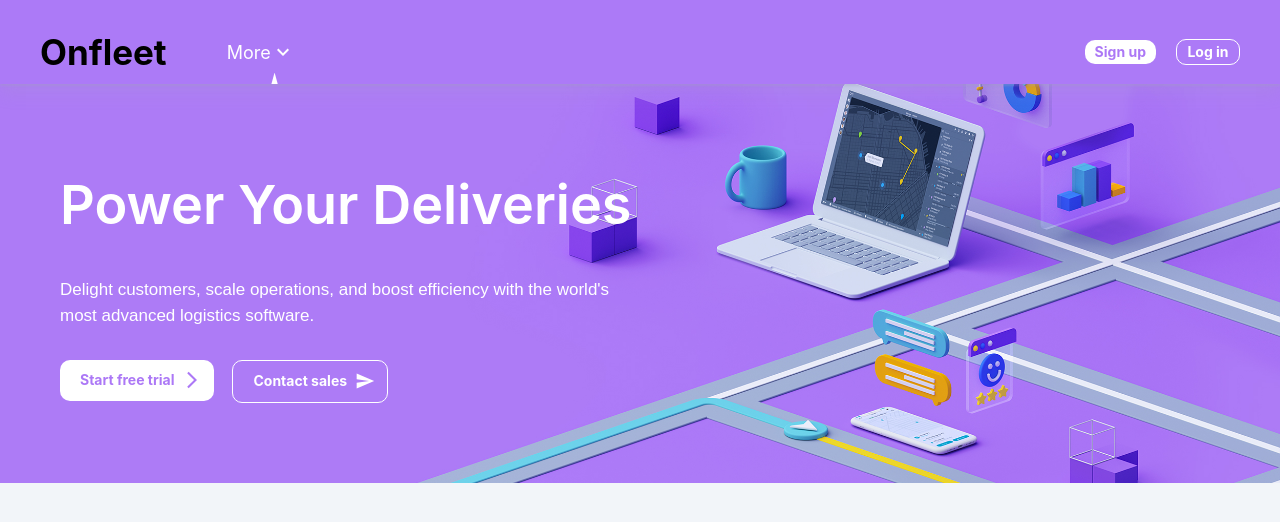
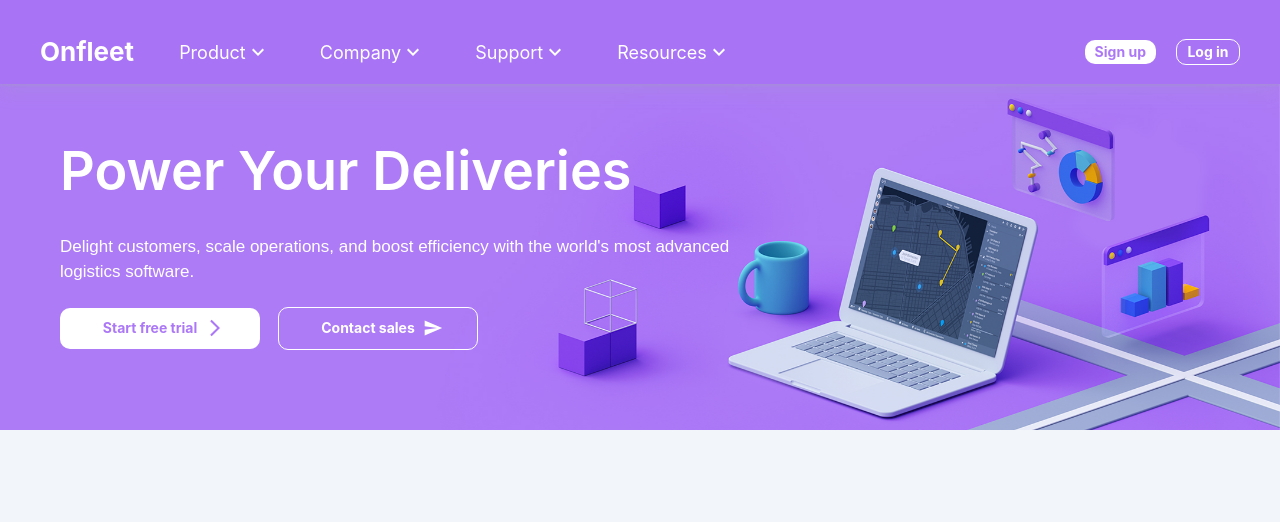
Before and after one commit to bornasacoder/techpyro-app, a React (Create React App) app: page / in a window 1280 px wide. Shown: the top 522 px of the page. Built offline with nearby package versions, Linux system fonts and the light colour scheme; a web font is replaced by a local one.

Commit message:
Initial commit

```diff
--- a/src/components/middlecontent/MiddleContent.jsx
+++ b/src/components/middlecontent/MiddleContent.jsx
@@ -8,19 +8,19 @@
 const StyleToolbar = styled(Box)(({ theme }) => ({
   padding: "80px 60px",
   background: `url(${"/images/category/middle.jpg"})
-  center/cover no-repeat`,
+  center/cover no-repeat fixed`,
+  // position:"relative",
+
+  zIndex:"0",
 
 }));
 export default function MiddleContent() {
   return (
     <StyleToolbar>
-      <Box sx={{ display: "flex", flexDirection: "column", width: "50%" }}>
-        <Box paddingBottom="32px">
-          <Typography variant="span" sx={{ fontWeight: 600, fontSize: "54px",color:"#fff"}}>
+      <Box sx={{ display: "flex", flexDirection: "column",gap:2.5, width:{md:"60%",sm:"100%",xs:"100%"} ,alignItems:{md:"start",sm:"flex-start",xs:"flex-start"}}}>
+          <Typography variant="span" sx={{ fontWeight: 600,marginTop:"50px", fontSize:{md:'54px',sm:"48px",xs:"30px"},color:"#fff",justifyContent:{sm:"center",xs:"center"}}}>
             Power Your Deliveries
           </Typography>
-        </Box>
-        <Box paddingBottom="32px">
           <Typography
             variant="p"
             sx={{
@@ -34,23 +34,25 @@
             Delight customers, scale operations, and boost efficiency with the
             world's most advanced logistics software.
           </Typography>
-        </Box>
-        <Box sx={{ display: "flex", gap: 2, position: "relative" }}>
-          <Box>
+
+        <Box sx={{ display: "flex",justifyContent:"flex-start",alignItems:"center", gap: 2, position: "relative",flexDirection:{xs:'column',md:"row",sm:"row"},paddingLeft:{xs:"0px"} }}>
+
             <Button
               variant="contained"
               endIcon={<ArrowForwardIosOutlined />}
               sx={{
                 color: "#AC78F6",
                 bgcolor: "white",
+                fontSize:{md:"14px",sm:"14px",xs:"10px"},
+                width:{md:"200px",sm:"180px",xs:"130px"},
 
               }}
             >
               Start free trial
             </Button>
             {/* <ArrowForwardIosOutlined sx={{position:'absolute'}}/> */}
-          </Box>
-          <Box>
+
+
             <Button
               variant="contained"
               endIcon={<Send />}
@@ -58,11 +60,12 @@
                 color: "#fff",
                 bgcolor: "transparent",
                 border: "1px solid white",
+                fontSize:{md:"14px",sm:"14px",xs:"10px"},
+                width:{md:"200px",sm:"180px",xs:"130px"}
               }}
             >
               Contact sales
             </Button>
-          </Box>
         </Box>
       </Box>
 
--- a/src/components/navbar/Navbar.jsx
+++ b/src/components/navbar/Navbar.jsx
@@ -30,7 +30,7 @@
   ExpandMore,
   ExpandLess,
 } from "@mui/icons-material";
-import MenuButtons from "./menuButtons/MenuButtons";
+// import MenuButtons from "./menuButtons/MenuButtons";
 import MainCarousel from "components/carousel/MainCarousel";
 
 const StyleToolbar = styled(Toolbar)(({ theme }) => ({
@@ -39,8 +39,8 @@
   alignItems:"center",
   // position: "relative",
   overflow: "hidden",
-  position: "sticky",
-  backgroundColor: "#AC7AF7",
+  position: "relative",
+  backgroundColor: "transparent",
   color: "#fff",
 
   [theme.breakpoints.down("sm")]: {
@@ -48,20 +48,27 @@
     top: "-21px",
   },
 }));
+const MenuButtons = styled(IconButton)(({theme})=>({
+  display:'none',
+  color:theme.colors.alpha.white[100],
+  [theme.breakpoints.down('md')]:{
+    display:'block',
+    left:'12px'
+  },
+}));
+// const Cart = styled(Box)`
+//   flex: 1;
+// `;
 
-const Cart = styled(Box)`
-  flex: 1;
-`;
-
-const CartButton = styled(Box)`
-  display: flex;
-  align-items: center;
-  justify-content: flex-end;
-`;
+// const CartButton = styled(Box)`
+//   display: flex;
+//   align-items: center;
+//   justify-content: flex-end;
+// `;
 const NavLeft = styled(Box)(({ theme }) => ({
-  flex: 2,
   gap: "60px",
   display: "flex",
+  // border:"2px solid black",
   justifyContent: "flex-start",
   alignItems: "center",
   marginLeft: "40px",
@@ -72,8 +79,9 @@
 }));
 const NavRight = styled(Box)(({ theme }) => ({
   display: "flex",
-  flex: 3,
+
   gap: "20px",
+  // border:"2px solid black",
   alignItems: "center",
   marginRight: "40px",
   marginTop: "20px",
@@ -83,21 +91,19 @@
     gap: "15px",
   },
 }));
-const MenuButton = styled(IconButton)(({ theme }) => ({
-  display: "none",
-  color: "#fff",
-  [theme.breakpoints.down("md")]: {
-    display: "block",
-    right: "12px",
-  },
-}));
+
 
 const NavBar = styled(AppBar)(({ theme }) => ({
-  background: theme.header.background,
+  // background: theme.header.background,
+  background:"#A873F5",
   color: theme.colors.alpha.black[100],
   // height: "450px",
-  position: "sticky",
-  width: "100%",
+  display: "flex",
+  justifyContent: "space-between",
+  flexDirection:"row",
+  alignItems:"center",
+
+  // width: "100%",
   color: "#fff",
   zIndex:2
   // position: "static",
@@ -107,10 +113,10 @@
 }));
 
 export default function Navbar() {
-  // const [open, setOpen] = useState(false);
-  // const handleOpen = () => {
-  //   setOpen(true);
-  // };
+  const [open, setOpen] = useState(false);
+  const handleOpen = () => {
+    setOpen(true);
+  };
 
   const handleClose = () => {
     setOpen(false);
@@ -119,27 +125,25 @@
   const updatevalue = (e, vel) => {
     setLocation(e.target.value);
   };
-  const [open, setOpen] = React.useState(true);
+  // const [open, setOpen] = React.useState(true);
 
-  const handleClick = () => {
-    setOpen(!open);
-  };
+  // const handleClick = () => {
+  //   setOpen(!open);
+  // };
   return (
     <NavBar>
-      <StyleToolbar>
+      {/* <StyleToolbar> */}
         <NavLeft>
-          {/* <MenuButton/> */}
-          <Box gap={2}>
-          <Typography variant="h1" color="#000">
+
+          <Box gap={5} sx={{display:"flex", justifyContent:"center", alignItems:"center"}} >
+          <Typography variant="h1" fontSize="26px">
             Onfleet
           </Typography>
-          </Box>
-          <Box>
           <NavButton/>
           </Box>
-           {/* <Drawer open={open} onClose={handleClose} sx={{ position: "absolute", }}>
+           <Drawer open={open} onClose={handleClose} sx={{ position: "absolute", }}>
           <MenuButtons sx={{marginTop:{sm:"20px",sx:"20px"}}} />
-        </Drawer> */}
+        </Drawer>
 
           {/* <List
       sx={{ width: '100%', maxWidth: 100,color:"#000", marginTop:'20px'}}
@@ -164,12 +168,13 @@
           </Box> */}
           {/* <NavButton /> */}
         </NavLeft>
-        <Box display="flex">
+
           <NavRight>
+
             <Button
               variant="contained"
               sx={{ color: "#AC78F6", bgcolor: "white",
-              padding: "0px 10px", }}
+              padding: "0px 10px",display:{xs:"none",md:"block",sm:"block"} }}
             >
               Sign up
             </Button>
@@ -180,14 +185,17 @@
                 bgcolor: "transparent",
                 border: "1px solid white",
 
-                padding: "0px 10px",
+                padding: "0px 10px",display:{xs:"none",md:"block",sm:"block"}
               }}
             >
               Log in
             </Button>
-          </NavRight>
-        </Box>
-      </StyleToolbar>
+            <MenuButtons onClick={handleOpen}>
+            <Menu/>
+            </MenuButtons>
+            </NavRight>
+
+      {/* </StyleToolbar> */}
     </NavBar>
   );
 }
--- a/src/components/navbar/navButton/NavButton.jsx
+++ b/src/components/navbar/navButton/NavButton.jsx
@@ -30,29 +30,29 @@
     position:'relative',
     justifyContent: 'space-between',
     alignItems: 'center',
-    // [theme.breakpoints.down('sm')]: {
-    //     display: 'none'
-    // },
+    [theme.breakpoints.down('sm')]: {
+        display: 'none'
+    },
     [theme.breakpoints.down('md')]: {
         display: 'none'
     }
 }));
 
-const LoginButton = styled(Button)(({theme}) => ({
-    background: '#fff',
-    border:"none",
-    // width: '100%',
-    textTransform: 'none',
-    [theme.breakpoints.down('sm')]: {
-      background: 'none',
-      color: '#fff',
-      left: '35px'
-  },
-    [theme.breakpoints.down('md')]: {
-      background: 'none',
-      color: '#fff',
-  }
-}));
+// const LoginButton = styled(Button)(({theme}) => ({
+//     background: '#fff',
+//     border:"none",
+//     // width: '100%',
+//     textTransform: 'none',
+//     [theme.breakpoints.down('sm')]: {
+//       background: 'none',
+//       color: '#fff',
+//       left: '35px'
+//   },
+//     [theme.breakpoints.down('md')]: {
+//       background: 'none',
+//       color: '#fff',
+//   }
+// }));
 
 export default function NavButton() {
 //   const [showLogin, setShowLogin] = useState("none");
@@ -109,40 +109,170 @@
       </Box> */}
 
       <MoreButton sx={{ cursor:'pointer',"&:hover .MuiBox-root": { display:'flex'}, "&:hover .MuiSvgIcon-root": { transform: 'rotate(180deg)'}}}>
-        <Typography sx={{fontSize:'18px'}}>More</Typography>
+        <Typography sx={{fontSize:'18px'}}>Product</Typography>
         <Badge>
           <ExpandMoreIcon />
         </Badge>
       <Box
           sx={{
-            display: 'flex!important',
-            flexDirection: "column!important",
-            // width: "15%",
-            left:'0!important',
-            right:'!important',
+            display: 'none',
+            flexDirection: "column",
             bgcolor: "background.paper",
-            position: "absolute!important",
+            position: "absolute",
             color: "red",
             margin: "250px 0 0 0px",
             zIndex:'1000!important'
           }}
         >
-        {/* <Typography sx={{fontSize:'18px'}}>More</Typography>
+          <Box
+            sx={{
+              width: "100%",
+              display:"flex",
+              flexDirection:"column",
+              height: "14px",
+              backgroundColor: "#FFFFFF",
+              clipPath: "polygon(50% 0, 46% 100%, 54% 100%)",
+              margin: "-13px 0 0 0",
+              zIndex:"210"
+            }}
+            >
+              </Box>
+          <List component="nav" aria-label="mailbox folders">
+            <ListItem button>
+              <ListItemText primary="Inbox" />
+            </ListItem>
+            <Divider />
+            <ListItem button divider>
+              <ListItemText primary="Drafts" />
+            </ListItem>
+            <ListItem button>
+              <ListItemText primary="Trash" />
+            </ListItem>
+            <Divider light />
+            <ListItem button>
+              <ListItemText primary="Spam" />
+            </ListItem>
+          </List>
+
+              </Box>
+      </MoreButton>
+      <MoreButton sx={{ cursor:'pointer',"&:hover .MuiBox-root": { display:'flex'}, "&:hover .MuiSvgIcon-root": { transform: 'rotate(180deg)'}}}>
+        <Typography sx={{fontSize:'18px'}}>Company</Typography>
         <Badge>
           <ExpandMoreIcon />
         </Badge>
-        <Typography sx={{fontSize:'18px'}}>More</Typography>
+      <Box
+          sx={{
+            display: 'none',
+            flexDirection: "column",
+            bgcolor: "background.paper",
+            position: "absolute",
+            color: "red",
+            margin: "250px 0 0 0px",
+            zIndex:'1000!important'
+          }}
+        >
+          <Box
+            sx={{
+              width: "100%",
+              display:"flex",
+              flexDirection:"column",
+              height: "14px",
+              backgroundColor: "#FFFFFF",
+              clipPath: "polygon(50% 0, 46% 100%, 54% 100%)",
+              margin: "-13px 0 0 0",
+              zIndex:"210"
+            }}
+            >
+              </Box>
+          <List component="nav" aria-label="mailbox folders">
+            <ListItem button>
+              <ListItemText primary="Inbox" />
+            </ListItem>
+            <Divider />
+            <ListItem button divider>
+              <ListItemText primary="Drafts" />
+            </ListItem>
+            <ListItem button>
+              <ListItemText primary="Trash" />
+            </ListItem>
+            <Divider light />
+            <ListItem button>
+              <ListItemText primary="Spam" />
+            </ListItem>
+          </List>
+
+              </Box>
+      </MoreButton>
+      <MoreButton sx={{ cursor:'pointer',"&:hover .MuiBox-root": { display:'flex'}, "&:hover .MuiSvgIcon-root": { transform: 'rotate(180deg)'}}}>
+        <Typography sx={{fontSize:'18px'}}>Support</Typography>
         <Badge>
           <ExpandMoreIcon />
         </Badge>
-        <Typography sx={{fontSize:'18px'}}>More</Typography>
-      <Badge>
-          <ExpandMoreIcon />
-        </Badge> */}
-
+      <Box
+          sx={{
+            display: 'none',
+            flexDirection: "column",
+            bgcolor: "background.paper",
+            position: "absolute",
+            color: "red",
+            margin: "250px 0 0 0px",
+            zIndex:'1000!important'
+          }}
+        >
           <Box
             sx={{
               width: "100%",
+              display:"flex",
+              flexDirection:"column",
+              height: "14px",
+              backgroundColor: "#FFFFFF",
+              clipPath: "polygon(50% 0, 46% 100%, 54% 100%)",
+              margin: "-13px 0 0 0",
+              zIndex:"210"
+            }}
+            >
+              </Box>
+          <List component="nav" aria-label="mailbox folders">
+            <ListItem button>
+              <ListItemText primary="Inbox" />
+            </ListItem>
+            <Divider />
+            <ListItem button divider>
+              <ListItemText primary="Drafts" />
+            </ListItem>
+            <ListItem button>
+              <ListItemText primary="Trash" />
+            </ListItem>
+            <Divider light />
+            <ListItem button>
+              <ListItemText primary="Spam" />
+            </ListItem>
+          </List>
+
+              </Box>
+      </MoreButton>
+      <MoreButton sx={{ cursor:'pointer',"&:hover .MuiBox-root": { display:'flex'}, "&:hover .MuiSvgIcon-root": { transform: 'rotate(180deg)'}}}>
+        <Typography sx={{fontSize:'18px'}}>Resources</Typography>
+        <Badge>
+          <ExpandMoreIcon />
+        </Badge>
+      <Box
+          sx={{
+            display: 'none',
+            flexDirection: "column",
+            bgcolor: "background.paper",
+            position: "absolute",
+            color: "red",
+            margin: "250px 0 0 0px",
+            zIndex:'1000!important'
+          }}
+        >
+          <Box
+            sx={{
+              width: "100%",
+              display:"flex",
+              flexDirection:"column",
               height: "14px",
               backgroundColor: "#FFFFFF",
               clipPath: "polygon(50% 0, 46% 100%, 54% 100%)",
```
Also changed, not shown: src/components/navbar/menuButtons/MenuButtons.jsx (+12 -3 lines). Lines whose indentation alone changed are shown as unchanged.
